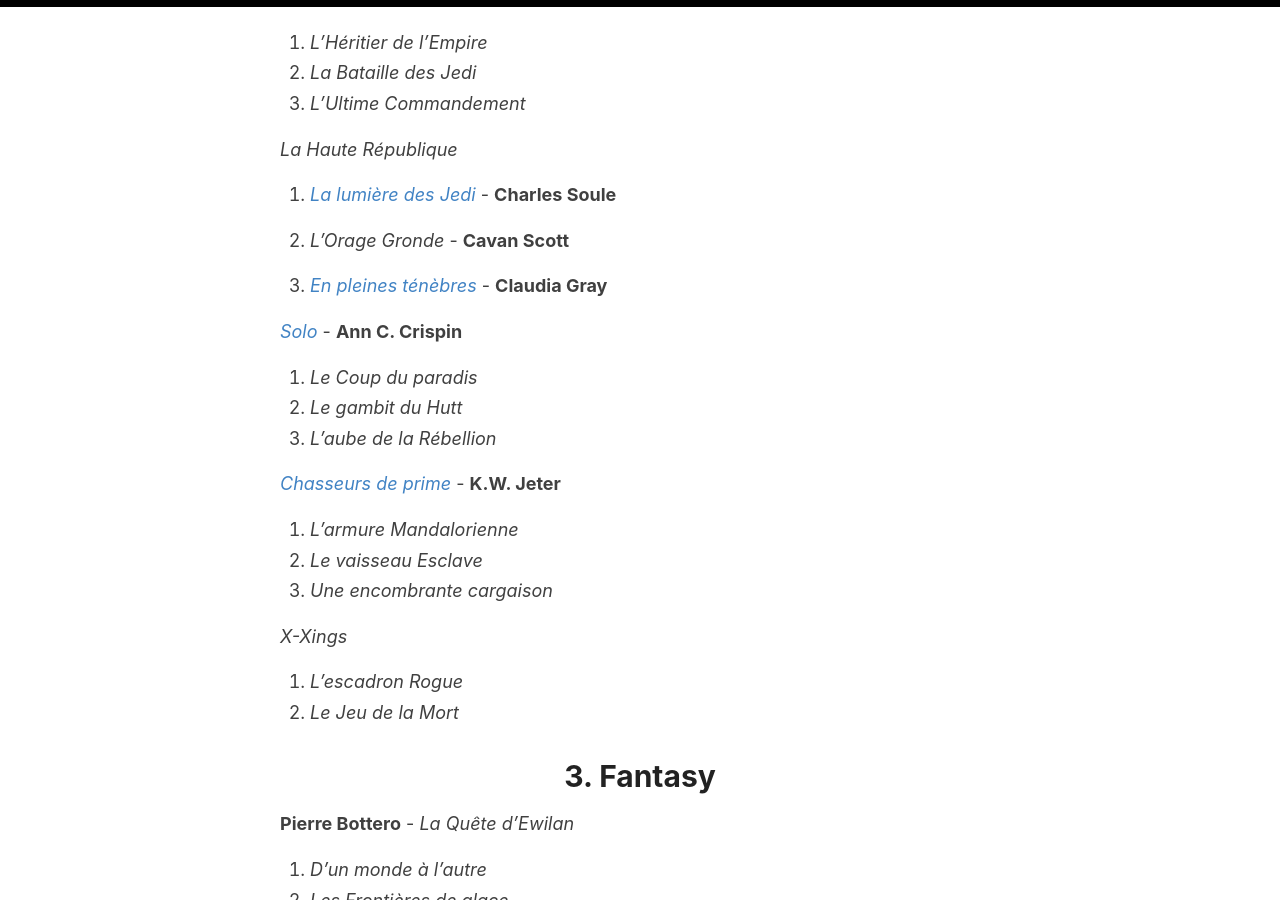
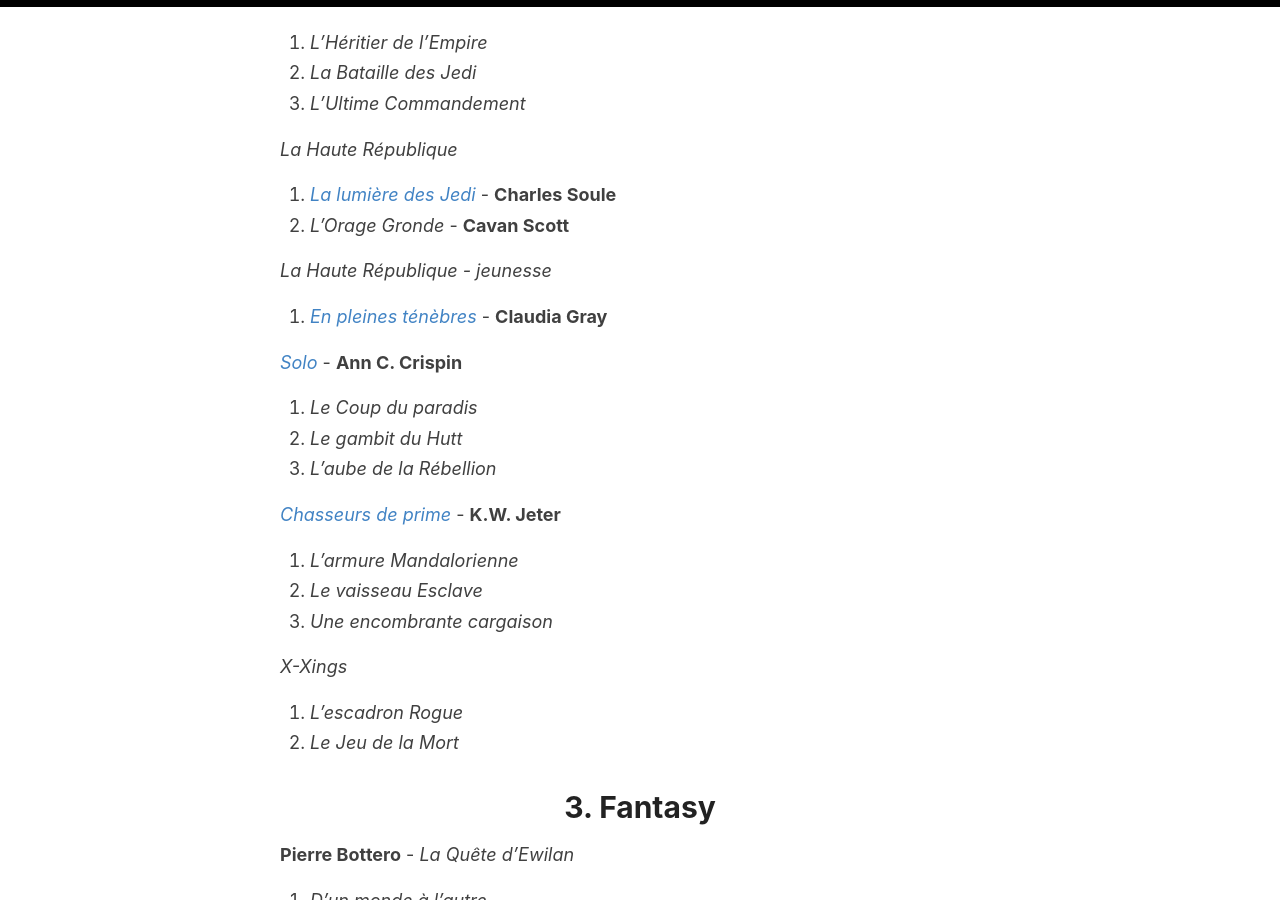
Before and after one commit to homeostasie/bouquins, a Jekyll site: the page built from _pages/lectures.md, in a window 1280 px wide and 900 px high, scrolled down 6236 px. Built offline with Jekyll 4.4.1, drawn with Linux system fonts in a browser that asks for light colours.

Commit message:
maj page lecture

```diff
--- a/_pages/lectures.md
+++ b/_pages/lectures.md
@@ -242,6 +242,8 @@
 1. [*La lumière des Jedi*](https://homeostasie.github.io/bouquins/SW_Lumiere-des-Jedi/) - **Charles Soule**
 2. *L'Orage Gronde* - **Cavan Scott**
 
+
+*La Haute République - jeunesse*
 1. [*En pleines ténèbres*](https://homeostasie.github.io/bouquins/SW_En-pleines-tenebres/) - **Claudia Gray**
 
 [*Solo*](https://homeostasie.github.io/bouquins/SW_Solo/) - **Ann C. Crispin**
```
